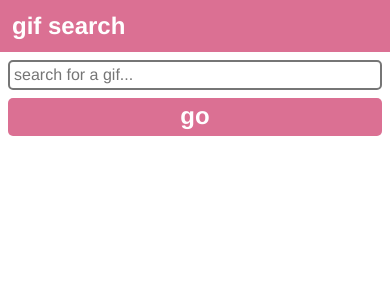
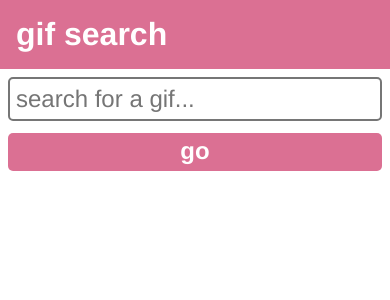
Before and after one commit to ZooeyMiller/thunk-api-practice, a React (Create React App) app: page / in a window 390 px wide. Shown: the top 300 px of the page. Built offline with nearby package versions, Linux system fonts and the light colour scheme.

Commit message:
finish mobile styling

```diff
--- a/src/components/App.js
+++ b/src/components/App.js
@@ -10,7 +10,7 @@ const Header = styled.div`
   background-color: palevioletred;
   font-family: ubuntu, helvetica, sans-serif;
   min-height: 2em;
-  font-size: 1.5em;
+  font-size: 2em;
   font-weight: bold;
   width: 100%;
   color: white;
--- a/src/components/SearchBar.js
+++ b/src/components/SearchBar.js
@@ -11,16 +11,16 @@ import styled from 'styled-components';
 const SearchForm = styled.form`
   display: flex;
   flex-direction: column;
-  margin: .5em;
-`
+  margin: 0.5em 0.5em 0 0.5em;
+`;
 const SearchInput = styled.input`
   border-radius: 5px;
-  margin-bottom: .5em;
+  margin-bottom: 0.5em;
   border-style: solid;
-  font-size: 1em;
+  font-size: 1.5em;
   font-family: ubuntu, helvetica, sans-serif;
-  padding: .25em;
-`
+  padding: 0.25em;
+`;
 
 const SearchButton = styled.button`
   background-color: palevioletred;
@@ -30,8 +30,8 @@ const SearchButton = styled.button`
   font-family: ubuntu, helvetica, sans-serif;
   font-size: 1.5em;
   font-weight: bold;
-  padding: .15em .25em .25em .25em;
-`
+  padding: 0.15em 0.25em 0.25em 0.25em;
+`;
 
 const SearchBar = props => {
   return (
--- a/src/components/SearchItem.js
+++ b/src/components/SearchItem.js
@@ -5,6 +5,12 @@ const GifCard = styled.li`
   list-style: none;
   display: flex;
   flex-direction: column;
+  border: 1px solid black;
+  padding: 0.25em;
+  border-radius: 5px;
+  box-shadow: 7px 7px 5px #888888;
+  margin-top: 0.5em;
+  margin-bottom: 0.5em;
 `;
 
 const DeleteButton = styled.button`
@@ -20,8 +26,16 @@ const DeleteButton = styled.button`
 
 const Gif = styled.img`
   max-height: 14em;
+  max-width: 100%;
   display: block;
   margin: 0 auto;
+`;
+
+const Info = styled.h4`
+  font-family: ubuntu, helvetica, sans-serif;
+  font-size: 1em;
+  margin: 0.25em;
+  text-align: center;
 `;
 
 const GifContainer = styled.div`width: 100%;`;
@@ -31,8 +45,8 @@ export default props => {
       <GifContainer>
         <Gif src={props.image} alt={`gif of ${props.searchTerm}`} />
       </GifContainer>
-      <p>title: {props.searchTerm}</p>
-      <p>time: {props.time}</p>
+      <Info>title: {props.searchTerm}</Info>
+      <Info>time: {props.time}</Info>
       <DeleteButton onClick={() => props.removeSearchItem(props.index)}>
         delete
       </DeleteButton>
--- a/src/components/SearchesContainer.js
+++ b/src/components/SearchesContainer.js
@@ -8,7 +8,7 @@ const GifCardContainer = styled.ul`
   display: flex;
   flex-direction: column-reverse;
   padding: 0;
-  margin: 0 .25em 0 .25em;
+  margin: 0 0.5em 0 0.5em;
 `;
 
 export const SearchesContainer = props => {
```
